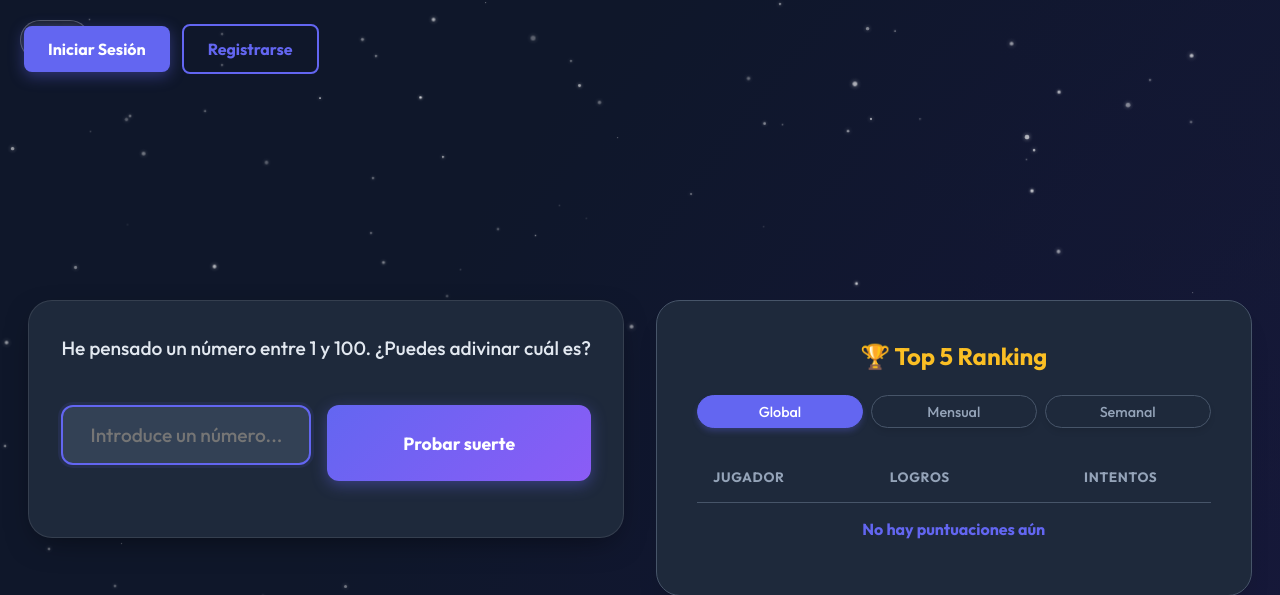
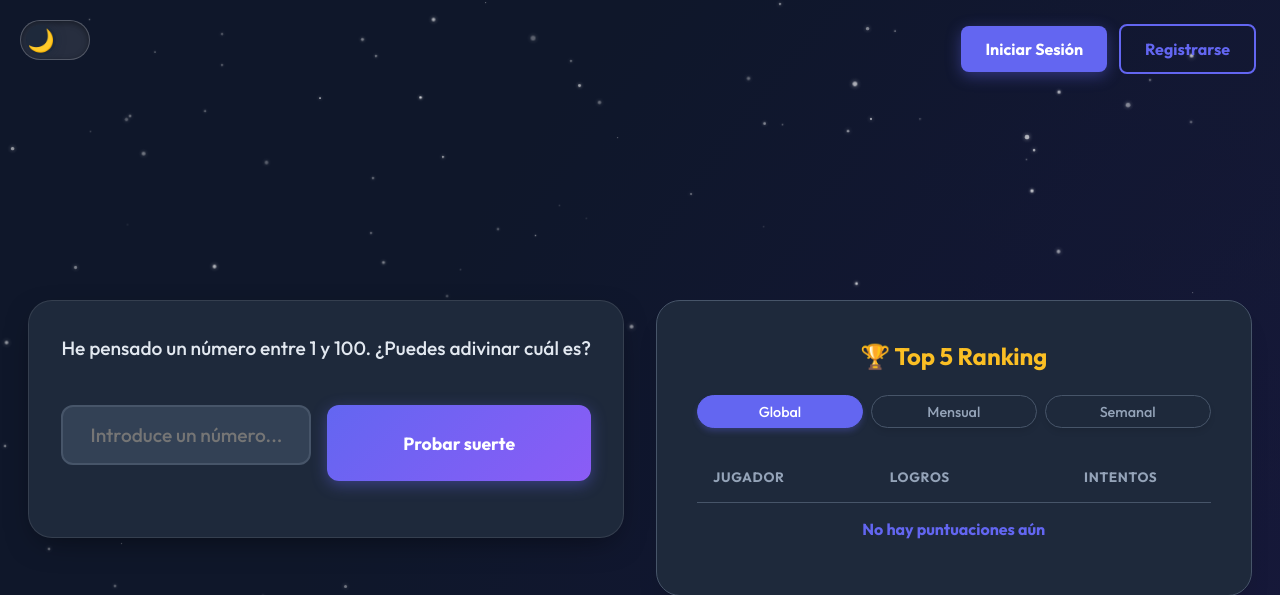
Before and after one commit to Carlodium/adivina-numero, a Flask app: page /adivina in a window 1280 px wide; the page is wider, and only the part inside the window is pictured. Shown: the top 595 px of that part. Run offline with Flask 3, Linux system fonts and the light colour scheme; data that the repository does not hold is empty; some libraries are stand-ins or nearby versions.

Commit message:
fix: Move auth buttons to top-right (correct position)

```diff
--- a/static/game.css
+++ b/static/game.css
@@ -7,11 +7,10 @@
 }
 
 /* Game Auth Status - Top Right */
-/* Game Auth Status - Top Left (User Request) */
 .game-auth-status {
     position: absolute;
     top: 1.5rem;
-    left: 1.5rem; /* Changed from right: 0 to left: 1.5rem */
+    right: 1.5rem;
     display: flex;
     gap: 0.75rem;
     align-items: center;
```
